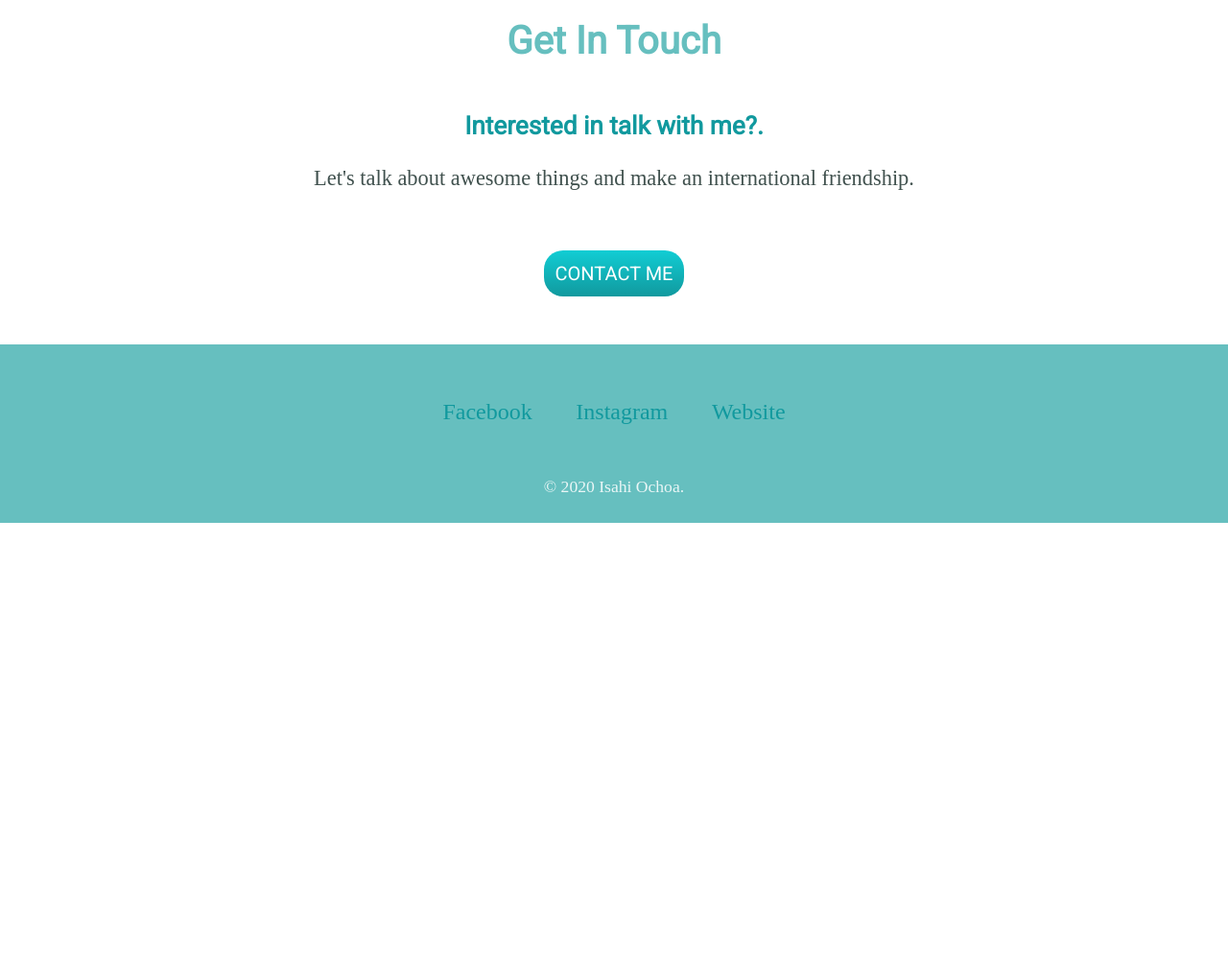
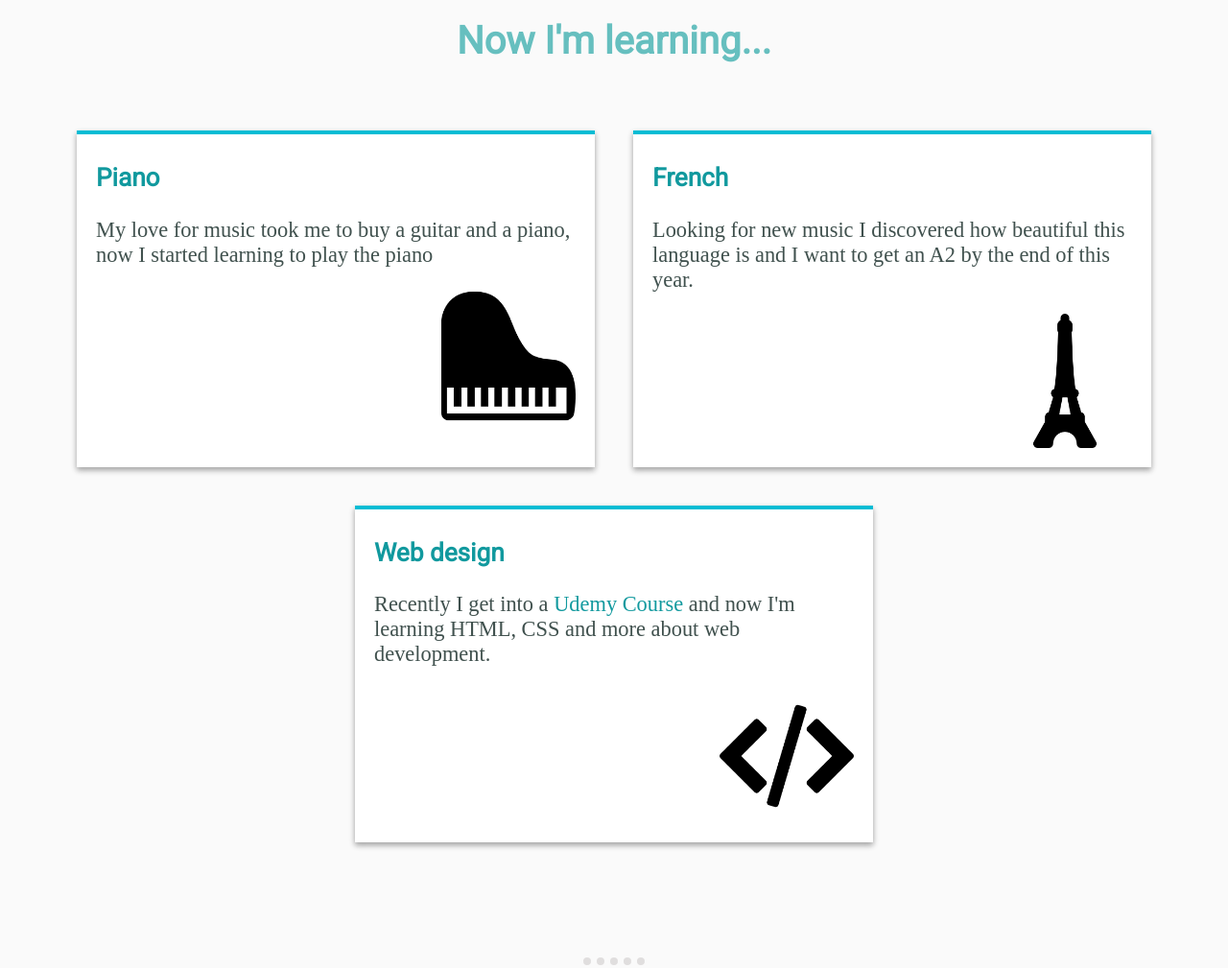
Before and after one commit to Isa-hi/my_portafolio, a plain HTML site: page index.html in a window 1280 px wide. Shown: the part 2460-3469 px from the top of the page at 96% size. Before the commit the page ends 3005 px from the top, so only its background shows below. Drawn offline with Linux system fonts and the light colour scheme.

Commit message:
Update 16/06

```diff
--- a/css/styles.css
+++ b/css/styles.css
@@ -1,4 +1,5 @@
 body {
+  background-color: hsl(0, 0%, 98%);
   margin: 0px;
   text-align: center;
   font-size: 1.4em;
@@ -28,6 +29,7 @@ h3 {
 
 a {
   color: #11999E;
+  text-decoration: none;
 }
 a:hover {
   color: #EAF6F6;
@@ -41,7 +43,7 @@ hr {
   margin: 100px auto;
 }
 
-/*Classes*/
+/********CLASES FROM THE BODY*********/
 .my-photo {
   margin: 50px 0;
 }
@@ -163,3 +165,32 @@ hr {
   border-radius: 20px;
   text-decoration: none;
 }
+
+/******CLASSES FOR THE BOXES*******/
+
+.boxes-container{
+  display: flex;
+  flex-wrap: wrap;
+  justify-content: center;
+  margin: 0px auto;
+}
+
+.boxes {
+  width: 500px;
+  background-color: white;
+  box-shadow: 0 3px 6px rgba(0,0,0,0.16), 0 3px 6px rgba(0,0,0,0.23);
+  margin: 20px;
+  padding: 20px;
+  text-align: left;
+  border-top: 4px solid #00bcd4;
+}
+
+.boxes-container img {
+  width: 140px;
+  display: block;
+  margin-left: auto;
+}
+
+.boxes-container h3 {
+  margin-top: 10px;
+}
--- a/index.html
+++ b/index.html
@@ -22,27 +22,47 @@
     <div class="profile">
       <img  class="my-photo" width="250" src="images/isahi_opt.png" alt="isahi's picture">
       <h2>Hello.</h2>
-      <p class="intro">I'm a 16 years old mexican. Interested in web design and everything about technology.</p>
+      <p class="intro">I'm a 16 years old mexican. Interested in web design and everything about technology. Future system engineer</p>
     </div>
     <hr>
     <div class="skills">
       <h2>My Skills.</h2>
       <div class="skill-row">
         <img class="computer-img" src="images/computer.png" alt="first-skill-img">
-        <h3>Informatic</h3>
-        <p>Since I was 13 years old I get into the software and hardware world. Now I have knowledge of software and experience working with hardware like PC components and Arduino.</p>
+        <h3>Intermediate informatic</h3>
+        <p>Since I was 13 years old I get into the software and hardware world. Now I have some knowledge of software and experience working with hardware like PC components and Arduino.</p>
       </div>
       <div class="skill-row">
         <img class="flag-img" src="images/flag.png" alt="unitedstares-flag">
-        <h3>English</h3>
-        <p class="second-paragraph-description">I have a competitive english level. Very young I started going to courses and I've been working hard to reach a bilingual level.</p>
+        <h3>Competitive English</h3>
+        <p class="second-paragraph-description">I have a very decent <em>B2</em> english level. Very young I started going to courses, I fell in love with English and I've been working hard to reach a bilingual level.</p>
       </div>
     </div>
     <hr>
+    <h2>Now I'm learning...</h2>
+    <div class="boxes-container">
+      <div class="piano-box boxes">
+        <h3>Piano</h3>
+        <p>My love for music took me to buy a guitar and a piano, now I started learning to play the piano</p>
+        <img src="images/piano-top-view.png" alt="piano">
+      </div>
+      <div class="french-box boxes">
+        <h3>French</h3>
+        <p>Looking for new music I discovered how beautiful this language is and I want to get an A2 by the end of this year.</p>
+        <img src="images/paris.png" alt="france">
+      </div>
+      <div class="web-development boxes">
+        <h3>Web design</h3>
+        <p>Recently I get into a <a href="https://www.udemy.com/course/the-complete-web-development-bootcamp/">Udemy Course</a> and now I'm learning HTML, CSS and more about web development.</p>
+        <img src="images/programming-code-signs.png" alt="">
+      </div>
+    </div>
+    <hr>
+
     <div class="contact-me">
       <h2>Get In Touch</h2>
-      <h3>Interested in talk with me?.</h3>
-      <p>Let's talk about awesome things and make an international friendship.</p>
+      <h3>Interested in talk with me? Want some help for an interctive basic website?</h3>
+      <p>Let's talk and I will help you totally free. Or just send me a messenge and talk about whatever you want.</p>
       <a class="btn" href="mailto:ochoaramoshector@email.com">CONTACT ME</a>
     </div>
   </div>
```
Also changed, not shown: images/paris.png (added), images/piano-top-view.png (added), images/programming-code-signs.png (added).
